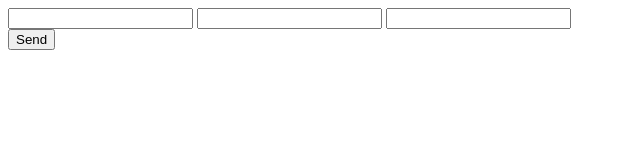
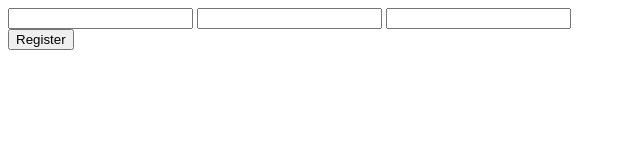
Before and after one commit to hosei-eiki/wlp-fe1, a plain HTML site: page index.html in a window 1280 px wide. Shown: the full height of the page, 0-640 px from the left. Drawn offline with Linux system fonts and the light colour scheme.

Commit message:
Update index.html

```diff
--- a/index.html
+++ b/index.html
@@ -10,7 +10,7 @@
         <input type="text" id="textInput2">
         <input type="text" id="textInput3">
     </form>
-    <button id='click'>Send</button>
+    <button id='click'>Register</button>
     <div id='msg'>
         <script>
             const button = document.getElementById('click');
```
